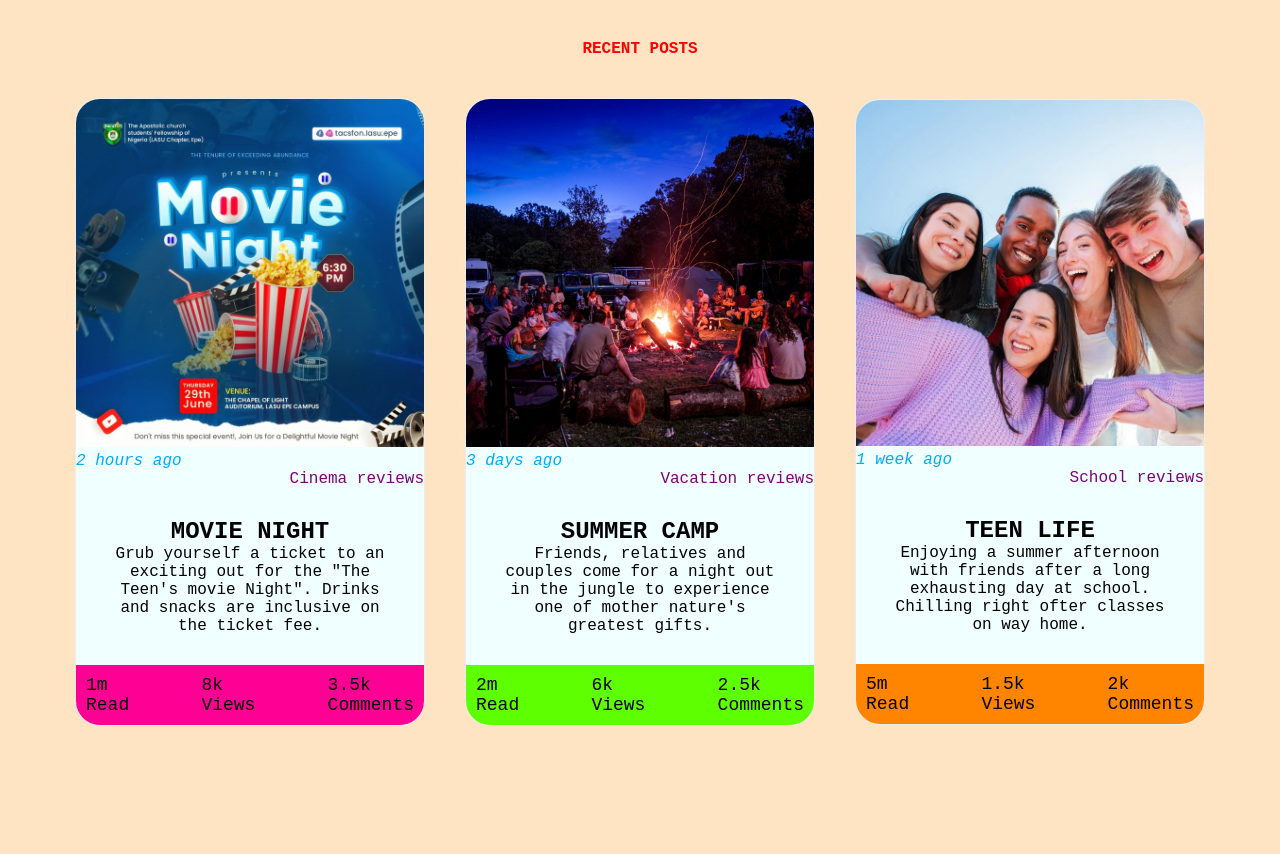
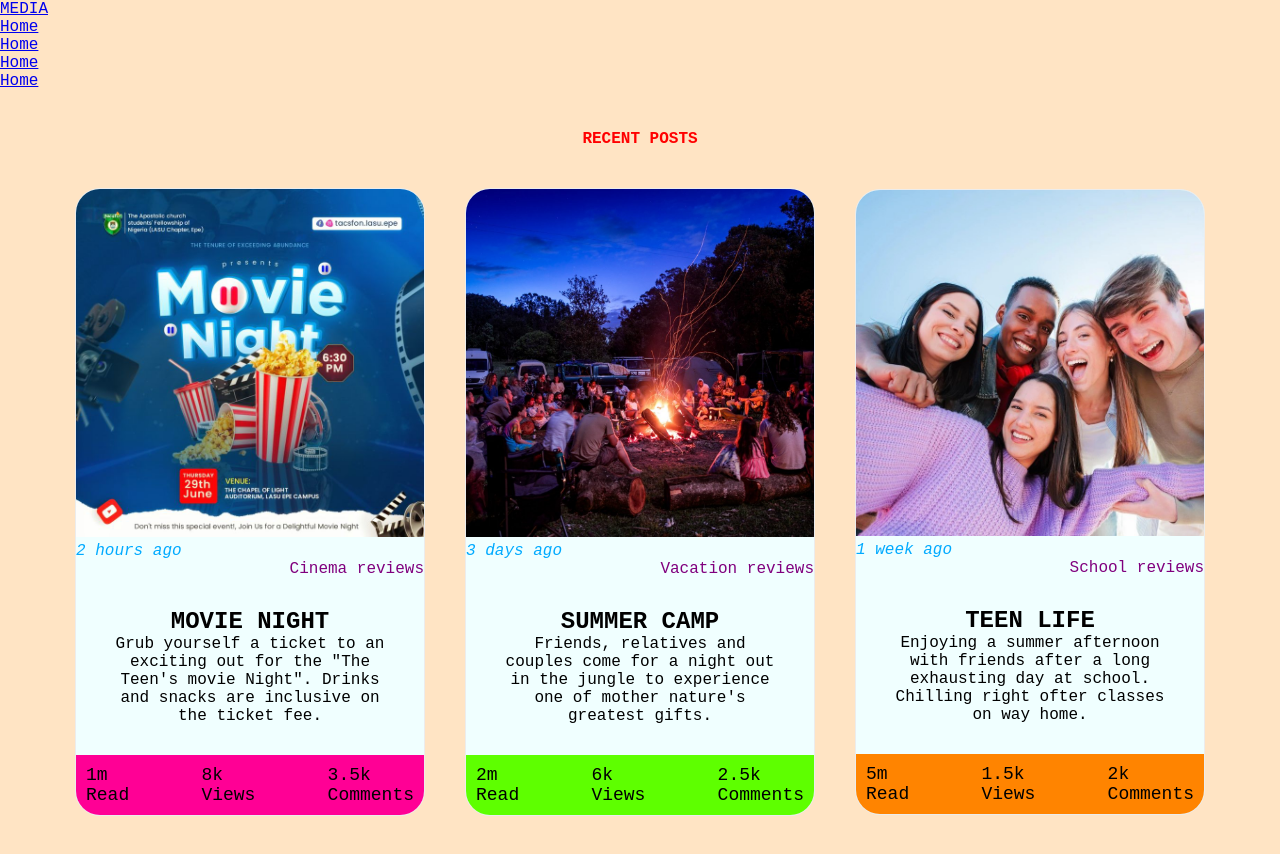
Before and after one commit to alinaitweanthony925-bot/BLOG_POST, a plain HTML site: page index.html in a window 1280 px wide. Before the commit the page ends 806 px from the top, so only its background shows below. Drawn offline with Linux system fonts and the light colour scheme.

Commit message:
blog post

```diff
--- a/index.html
+++ b/index.html
@@ -11,6 +11,19 @@
 </head>
 
 <body>
+    <header>
+     <nav class="navbar">
+        <div class="navdiv">
+            <div class="logo"><a href="#">MEDIA</a></div>
+            <ul>
+                <li><a href="#">Home</a></li>
+                <li><a href="#">Home</a></li>
+                <li><a href="#">Home</a></li>
+                <li><a href="#">Home</a></li>
+            </ul>
+        </div>
+     </nav>
+    </header>
 <section id="blog">
         <div class="blog-heading">
             <b><span>RECENT POSTS</span></b>
```
